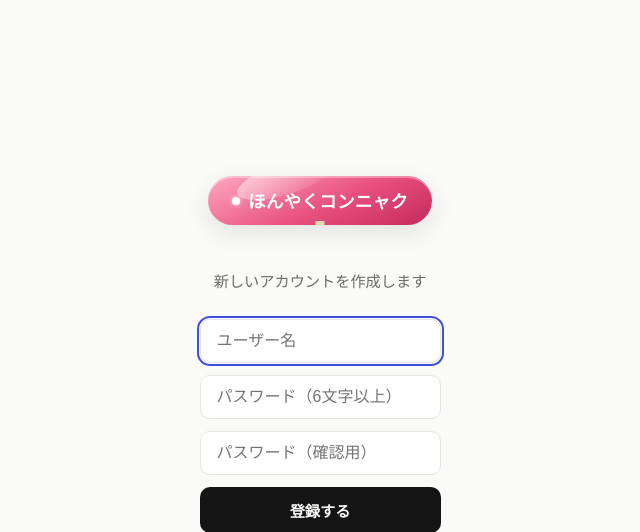
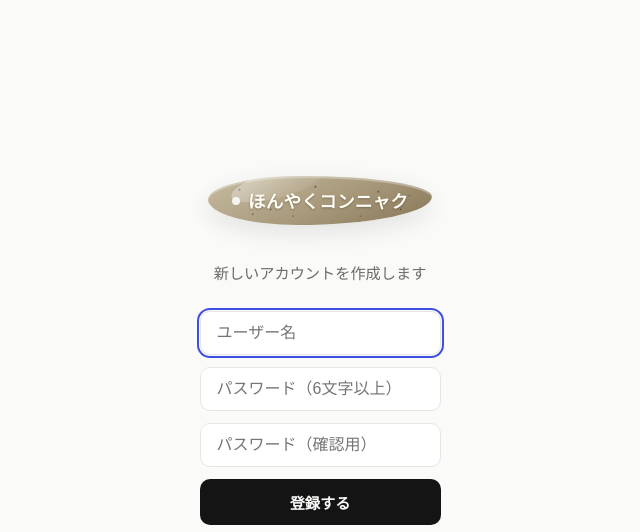
Before and after one commit to tomokiyama2000-cmyk/honyaku-kon-nyaku, a Flask app: page /register in a window 1280 px wide. Shown: the top 532 px of the page, without its empty margins (320-960 px from the left). Run offline with Flask 3, Linux system fonts and the light colour scheme; parts of the project's set-up code (start-up, migrations or seed data) failed here and were passed over; some web fonts are replaced.

Commit message:
タイトルバッジを『こんにゃく』風デザインに再変更: 灰褐色の半透明ゼリー質、表面の斑点模様、不揃いな丸み(ぷるんとした輪郭)で表現。前回のピンクのゼリー菓子案から方向転換

```diff
--- a/static/style.css
+++ b/static/style.css
@@ -102,48 +102,53 @@ button {
   align-items: center;
   gap: var(--space-2);
   padding: var(--space-3) var(--space-6);
-  border-radius: var(--radius-full);
-  /* 「ほんやくコンニャク」を連想させる、つやのあるゼリー菓子風の配色（キャラクター固有のシンボルは使わない） */
-  background: linear-gradient(155deg, #FFA9C0 0%, #E8517E 55%, #C22A5C 100%);
-  box-shadow: var(--shadow-md), inset 0 2px 0 rgba(255, 255, 255, 0.35);
-  margin-bottom: var(--space-5);
+  /* 角の丸みを不揃いにして、こんにゃくらしい不定形な「ぷるん」とした輪郭に */
+  border-radius: 42% 58% 60% 40% / 48% 42% 58% 52%;
+  /* こんにゃくらしい、灰色がかった半透明の茶色 */
+  background: linear-gradient(155deg, #C7BCA2 0%, #A7987A 55%, #877656 100%);
+  box-shadow: var(--shadow-md), inset 0 2px 0 rgba(255, 255, 255, 0.3);
+  margin-bottom: var(--space-3);
   overflow: hidden;
 }
 
-/* ゼリーらしい、つるっとした光沢のハイライト */
+/* こんにゃく特有の、表面に浮かぶ小さな斑点（まだら模様） */
 .gadget-badge::before {
   content: "";
   position: absolute;
-  top: -14px;
-  left: 12%;
-  width: 46%;
-  height: 65%;
-  background: linear-gradient(160deg, rgba(255, 255, 255, 0.55), rgba(255, 255, 255, 0));
-  border-radius: 50%;
-  transform: rotate(-18deg);
+  top: 0; right: 0; bottom: 0; left: 0;
+  background-image:
+    radial-gradient(circle 2.4px at 14% 28%, rgba(50, 37, 18, 0.65), transparent 70%),
+    radial-gradient(circle 2px at 28% 68%, rgba(50, 37, 18, 0.55), transparent 70%),
+    radial-gradient(circle 2.4px at 48% 22%, rgba(50, 37, 18, 0.6), transparent 70%),
+    radial-gradient(circle 2px at 60% 62%, rgba(50, 37, 18, 0.6), transparent 70%),
+    radial-gradient(circle 2.4px at 76% 32%, rgba(50, 37, 18, 0.55), transparent 70%),
+    radial-gradient(circle 2px at 86% 68%, rgba(50, 37, 18, 0.6), transparent 70%),
+    radial-gradient(circle 2px at 38% 82%, rgba(50, 37, 18, 0.5), transparent 70%),
+    radial-gradient(circle 2.2px at 20% 78%, rgba(50, 37, 18, 0.5), transparent 70%),
+    radial-gradient(circle 1.8px at 68% 82%, rgba(50, 37, 18, 0.45), transparent 70%),
+    radial-gradient(circle 1.8px at 90% 40%, rgba(50, 37, 18, 0.45), transparent 70%);
   pointer-events: none;
 }
 
-/* 飴・ゼリー菓子のスティック（持ち手） */
+/* 半透明のゼリー質らしい、ぬめっとした照り */
 .gadget-badge::after {
   content: "";
   position: absolute;
-  bottom: -16px;
-  left: 50%;
-  transform: translateX(-50%);
-  width: 9px;
-  height: 20px;
-  background: linear-gradient(180deg, #F0DCB8 0%, #D4AE78 100%);
-  border-radius: 0 0 4px 4px;
-  box-shadow: inset -1px 0 0 rgba(0, 0, 0, 0.08);
+  top: -10%;
+  left: 10%;
+  width: 42%;
+  height: 55%;
+  background: linear-gradient(160deg, rgba(255, 255, 255, 0.4), rgba(255, 255, 255, 0));
+  border-radius: 50%;
+  transform: rotate(-15deg);
+  pointer-events: none;
 }
 
 .gadget-badge__knob {
   width: 8px;
   height: 8px;
   border-radius: 50%;
-  background: #FFFFFF;
-  box-shadow: 0 0 4px rgba(255, 255, 255, 0.8);
+  background: rgba(255, 255, 255, 0.85);
   flex-shrink: 0;
   position: relative;
   z-index: 1;
@@ -155,7 +160,8 @@ button {
   font-size: 1.2rem;
   letter-spacing: 0.01em;
   margin: 0;
-  color: #FFFFFF;
+  color: #FFFDF6;
+  text-shadow: 0 1px 2px rgba(58, 44, 24, 0.35);
   position: relative;
   z-index: 1;
 }
```
